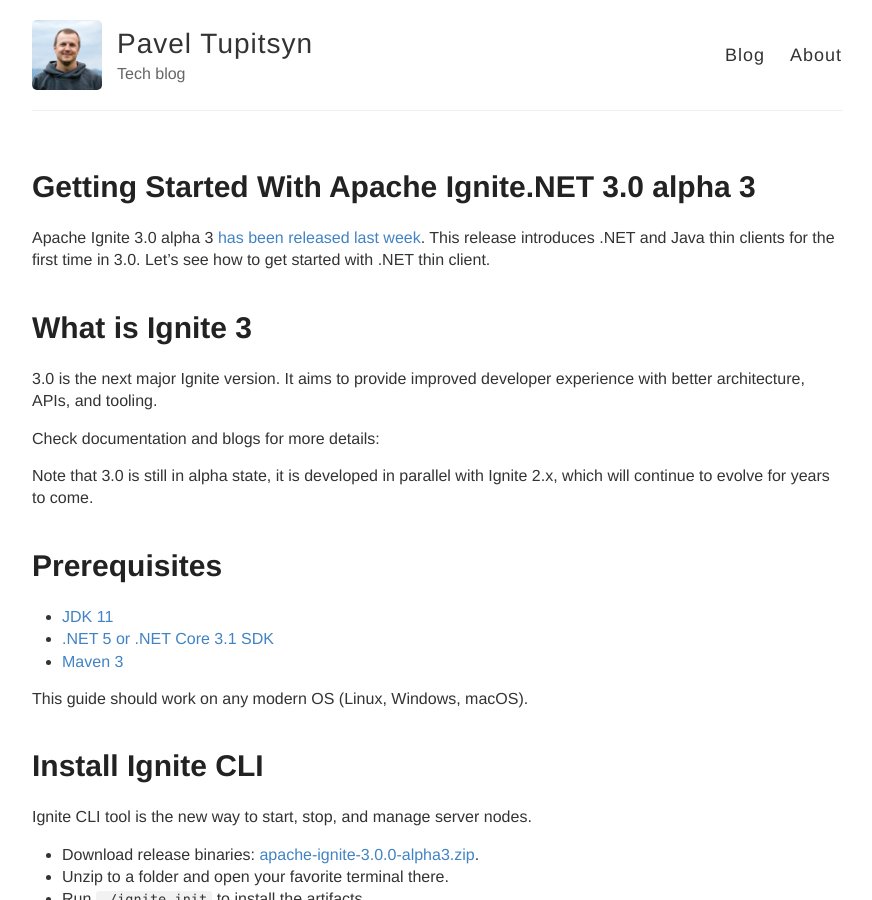
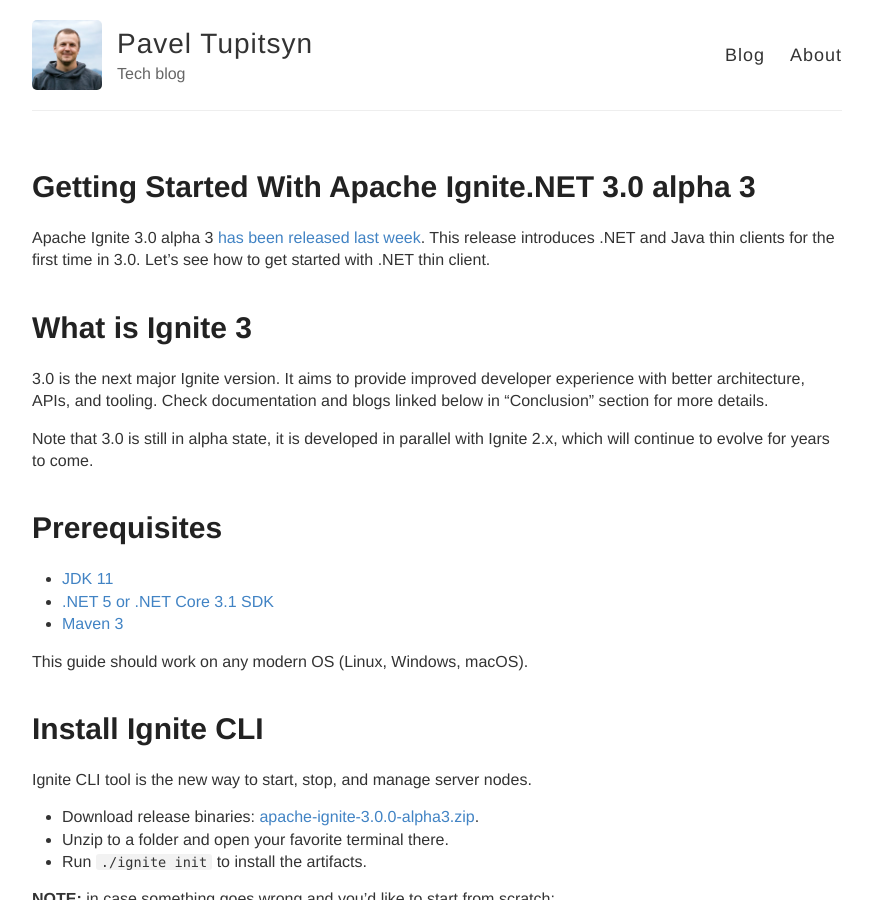
Before and after one commit to ptupitsyn/ptupitsyn.github.io, a Jekyll site: the page built from _posts/2021-10-29-Getting-Started-With-Ignite3-alpha3.md, in a window 1280 px wide and 900 px high. Shown: the whole window, without its empty margins (203-1075 px from the left). Built offline with Jekyll 4.4.1, drawn with Linux system fonts in a browser that asks for light colours; comment, search, counter and statistics services are not loaded.

Commit message:
Ignite 3: conclusion

```diff
--- a/_posts/2021-10-29-Getting-Started-With-Ignite3-alpha3.md
+++ b/_posts/2021-10-29-Getting-Started-With-Ignite3-alpha3.md
@@ -10,9 +10,7 @@
 
 # What is Ignite 3
 
-3.0 is the next major Ignite version. It aims to provide improved developer experience with better architecture, APIs, and tooling.
-
-Check documentation and blogs for more details:
+3.0 is the next major Ignite version. It aims to provide improved developer experience with better architecture, APIs, and tooling. Check documentation and blogs linked below in "Conclusion" section for more details.
 
 Note that 3.0 is still in alpha state, it is developed in parallel with Ignite 2.x, which will continue to evolve for years to come.
 
```
